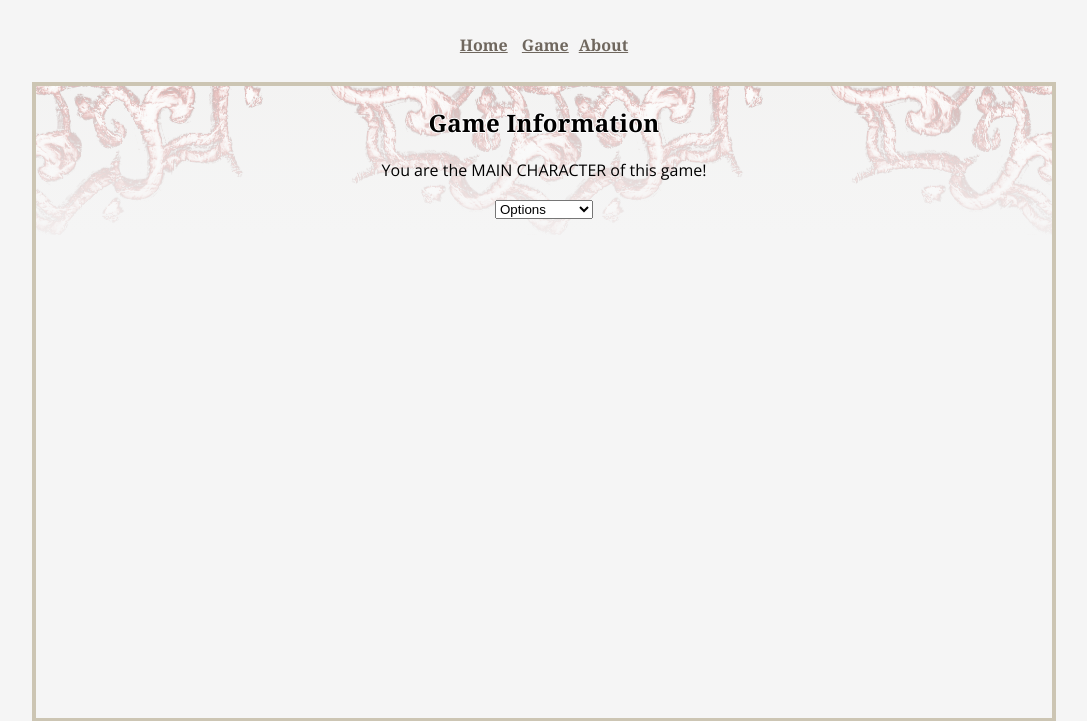
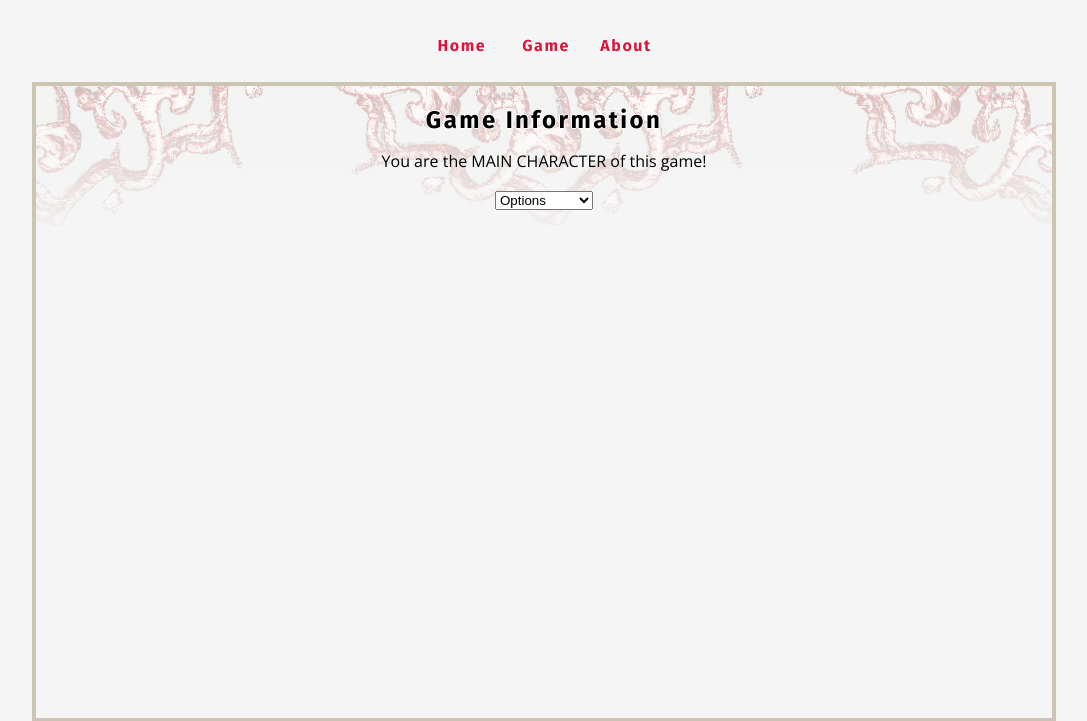
Before and after one commit to nuagesdencre/CI_PracticalPython, a Flask app: page /game in a window 1280 px wide. Shown: the top 721 px of the page, without its empty margins (96-1183 px from the left). Run offline with Flask 2, Linux system fonts and the light colour scheme; the visitor is signed in with stand-in values (Sample User, id 1).

Commit message:
updating styling of the game/story

```diff
--- a/static/css/styles.css
+++ b/static/css/styles.css
@@ -1,13 +1,20 @@
 /* typography */
-@import url('https://fonts.googleapis.com/css?family=Noto+Serif:700|Open+Sans:400,700');
+@import url('https://fonts.googleapis.com/css?family=Fira+Sans:700,900|Open+Sans:400,700');
 
-h1, h2, h3, h4, a {
-    font-family: 'Noto Serif';
+h1, h2, h3, h4, a, .btns {
+    font-family: 'Fira Sans';
 }
 
-h1, h2 {
-    letter-spacing: .3px;
+h1, h2, a {
+    letter-spacing: 0.1em;
     text-shadow: -1px 0 #fff, 0 1px #fff, 1px 0 #fff, 0 -1px #fff;
+}
+
+h1{
+    margin-top:40px;
+}
+h2 {
+    margin-bottom: 0;
 }
 
 h4 {
@@ -15,13 +22,16 @@ h4 {
     margin-bottom: 0;
 }
 
-a, a:hover, a:visited, a:focus {
-    color: #6f675e;
+a, a:visited, a:focus {
+    color: #dc143c;
+    background-color: #f5f5f5;
+    text-decoration: none;
+    text-transform: capitalize;
 }
 
 a:hover {
-    /*background-color: #fef5df;*/
-    background: linear-gradient(to bottom, rgba(223, 220, 211, 0.077), rgba(245, 245, 245, 0.86)),url("/static/img/pattern2.png") local center;
+    border-bottom: 1px solid #dc143c;
+    background: linear-gradient(to bottom, rgba(255, 227, 230, 0.2), rgba(225, 166, 166, 0.13)), url("/static/img/pattern2.png") bottom;
 }
 
 .leaderboard_entry span {
@@ -50,7 +60,11 @@ a:hover {
     transition: all 1s ease;
 }
 
-/*body*/
+.lace {
+    background: linear-gradient(to bottom, rgba(223, 220, 211, 0.077), rgba(245, 245, 245, 0.86)), url("/static/img/pattern2.png") local bottom;
+}
+
+/* General body styling */
 body {
     background-color: #F5F5F5;
     font-family: 'Open Sans';
@@ -62,6 +76,10 @@ nav {
 
 .navigation ul, .navigation ul li {
     display: inline-block;
+}
+
+.navigation ul li {
+    width: 80px;
 }
 
 .container {
@@ -84,6 +102,8 @@ nav {
     list-style: none;
 }
 
+/* ENDbody */
+/* images */
 .wrap img {
     max-width: 60%;
     max-height: 400px;
@@ -92,10 +112,8 @@ nav {
     margin-right: auto;
 }
 
-.lace{
-    background: linear-gradient(to bottom, rgba(223, 220, 211, 0.077), rgba(245, 245, 245, 0.86)),url("/static/img/pattern2.png") local bottom;
-}
-
+/* ENDimages */
+/* Buttons and associated divs*/
 .riddle {
     margin-bottom: 30px;
     padding-left: 10%;
@@ -116,22 +134,19 @@ nav {
     background-color: #fff;
 }
 
-div > img {
-    border: 1px solid #f5f5f5;
-}
-
 .btns {
     margin: 2px;
     display: inline-block;
     border: 1px solid #6f675e;
     padding: 0 15px;
     line-height: 34px;
-  word-wrap:normal;
+    word-wrap: normal;
     font-weight: bold;
     white-space: pre-wrap;
 }
-.btns:hover{
-    color:#DC143C;
+
+.btns:hover {
+    color: #DC143C;
 }
 
 #btn_riddle {
@@ -139,6 +154,8 @@ div > img {
     color: white;
 }
 
+/* ENDButtons */
+/* Leaderboard */
 .leaderboard_entry {
     color: #6f675e;
     background-color: #F5F5F5;
@@ -155,7 +172,9 @@ div > img {
 
 }
 
+/* ENDLeaderboard */
 
+/* Media Queries*/
 @media only screen and (min-width: 768px) {
     .paintings img {
         display: inline-block;
@@ -163,10 +182,10 @@ div > img {
     }
 }
 
-/* Large devices (laptops/desktops, 992px and up) */
 @media only screen and (min-width: 992px) {
     .leaderboard_entry {
-
         width: 66%;
     }
 }
+
+/* ENDMedia Queries*/
```
